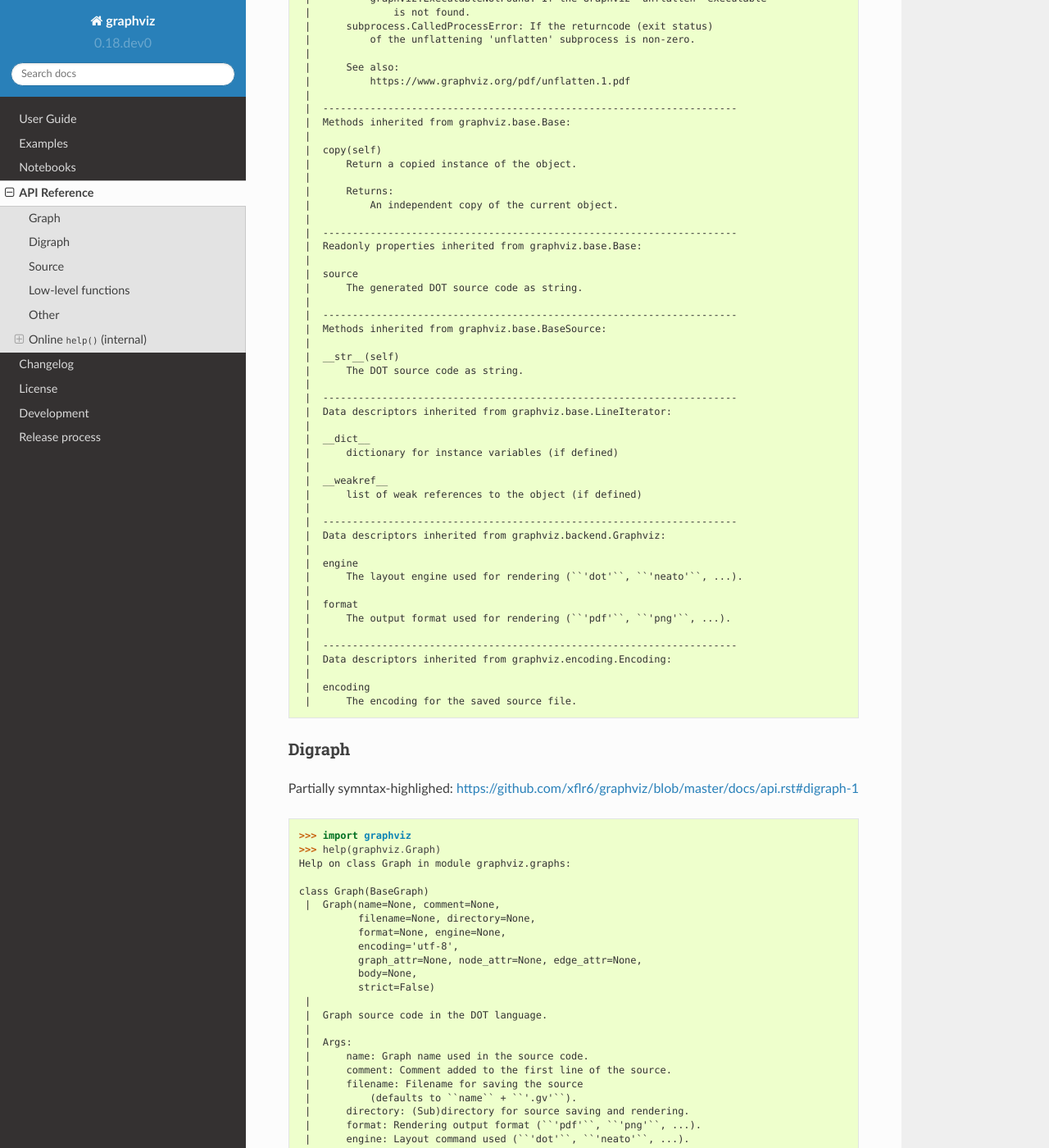
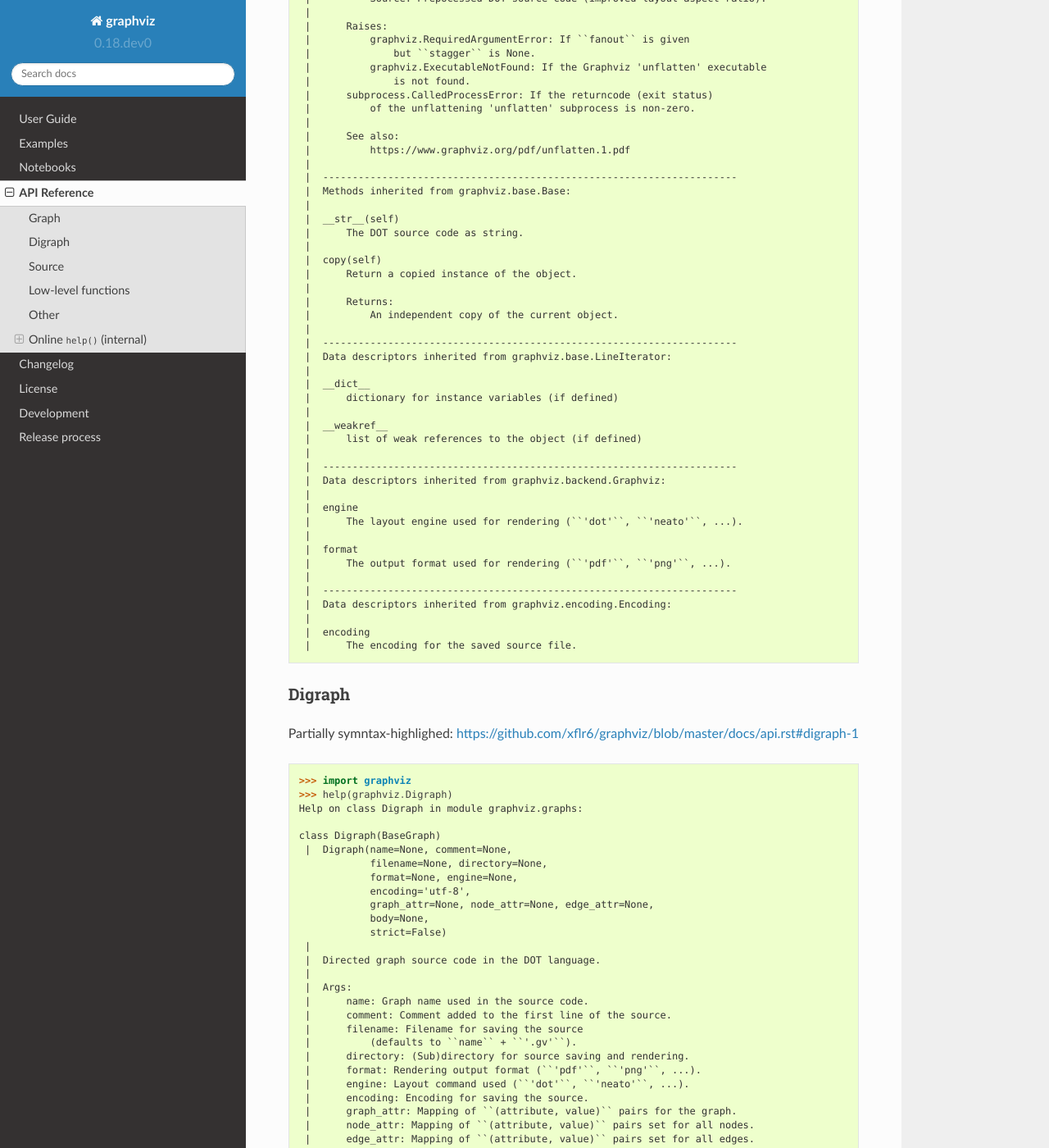
Before and after one commit to xflr6/graphviz, a Sphinx documentation site: the page built from docs/api.rst, in a window 1280 px wide and 1400 px high, scrolled down 9773 px. Shown: the whole window at 82% size. Built offline with Sphinx 7.4.7 and the Read the Docs theme 2.0.0, drawn with Linux system fonts in a browser that asks for light colours; the version number is read from the project's files by our own code; some of the changed text lies outside the part shown.

Commit message:
improve separation and mro

```diff
--- a/docs/api.rst
+++ b/docs/api.rst
@@ -187,7 +187,6 @@ https://github.com/xflr6/graphviz/blob/master/docs/api.rst#graph-1
      |      graphviz.rendering.Pipe
      |      graphviz.unflattening.Unflatten
      |      graphviz.base.Base
-     |      graphviz.base.BaseSource
      |      graphviz.base.LineIterator
      |      graphviz.backend.Graphviz
      |      graphviz.encoding.Encoding
@@ -502,23 +507,14 @@ https://github.com/xflr6/graphviz/blob/master/docs/api.rst#graph-1
      |  ----------------------------------------------------------------------
      |  Methods inherited from graphviz.base.Base:
      |
+     |  __str__(self)
+     |      The DOT source code as string.
+     |
      |  copy(self)
      |      Return a copied instance of the object.
      |
      |      Returns:
      |          An independent copy of the current object.
-     |
-     |  ----------------------------------------------------------------------
-     |  Readonly properties inherited from graphviz.base.Base:
-     |
-     |  source
-     |      The generated DOT source code as string.
-     |
-     |  ----------------------------------------------------------------------
-     |  Methods inherited from graphviz.base.BaseSource:
-     |
-     |  __str__(self)
-     |      The DOT source code as string.
      |
      |  ----------------------------------------------------------------------
      |  Data descriptors inherited from graphviz.base.LineIterator:
@@ -555,19 +551,19 @@ https://github.com/xflr6/graphviz/blob/master/docs/api.rst#digraph-1
 .. code:: python
 
     >>> import graphviz
-    >>> help(graphviz.Graph)  # doctest: +NORMALIZE_WHITESPACE +SKIP
-    Help on class Graph in module graphviz.graphs:
+    >>> help(graphviz.Digraph)  # doctest: +NORMALIZE_WHITESPACE
+    Help on class Digraph in module graphviz.graphs:
     <BLANKLINE>
-    class Graph(BaseGraph)
-     |  Graph(name=None, comment=None,
-              filename=None, directory=None,
-              format=None, engine=None,
-              encoding='utf-8',
-              graph_attr=None, node_attr=None, edge_attr=None,
-              body=None,
-              strict=False)
+    class Digraph(BaseGraph)
+     |  Digraph(name=None, comment=None,
+                filename=None, directory=None,
+                format=None, engine=None,
+                encoding='utf-8',
+                graph_attr=None, node_attr=None, edge_attr=None,
+                body=None,
+                strict=False)
      |
-     |  Graph source code in the DOT language.
+     |  Directed graph source code in the DOT language.
      |
      |  Args:
      |      name: Graph name used in the source code.
@@ -589,7 +585,7 @@ https://github.com/xflr6/graphviz/blob/master/docs/api.rst#digraph-1
      |      corresponding attribute name after instance creation.
      |
      |  Method resolution order:
-     |      Graph
+     |      Digraph
      |      BaseGraph
      |      graphviz.dot.Dot
      |      graphviz.rendering.Rendering
@@ -599,7 +595,6 @@ https://github.com/xflr6/graphviz/blob/master/docs/api.rst#digraph-1
      |      graphviz.rendering.Pipe
      |      graphviz.unflattening.Unflatten
      |      graphviz.base.Base
-     |      graphviz.base.BaseSource
      |      graphviz.base.LineIterator
      |      graphviz.backend.Graphviz
      |      graphviz.encoding.Encoding
@@ -913,23 +914,14 @@ https://github.com/xflr6/graphviz/blob/master/docs/api.rst#digraph-1
      |  ----------------------------------------------------------------------
      |  Methods inherited from graphviz.base.Base:
      |
+     |  __str__(self)
+     |      The DOT source code as string.
+     |
      |  copy(self)
      |      Return a copied instance of the object.
      |
      |      Returns:
      |          An independent copy of the current object.
-     |
-     |  ----------------------------------------------------------------------
-     |  Readonly properties inherited from graphviz.base.Base:
-     |
-     |  source
-     |      The generated DOT source code as string.
-     |
-     |  ----------------------------------------------------------------------
-     |  Methods inherited from graphviz.base.BaseSource:
-     |
-     |  __str__(self)
-     |      The DOT source code as string.
      |
      |  ----------------------------------------------------------------------
      |  Data descriptors inherited from graphviz.base.LineIterator:
@@ -966,12 +958,12 @@ https://github.com/xflr6/graphviz/blob/master/docs/api.rst#source-1
 .. code:: python
 
     >>> import graphviz
-    >>> help(graphviz.Source)  # doctest: +NORMALIZE_WHITESPACE +SKIP
+    >>> help(graphviz.Source)  # doctest: +NORMALIZE_WHITESPACE
     Help on class Source in module graphviz.sources:
     <BLANKLINE>
     class Source(graphviz.rendering.Rendering, graphviz.files.File,
                  graphviz.jupyter_integration.JupyterSvgIntegration,
-                 graphviz.base.BaseSource)
+                 graphviz.base.Base)
      |  Source(source,
                filename=None, directory=None,
                format=None, engine=None,
@@ -1002,7 +994,6 @@ https://github.com/xflr6/graphviz/blob/master/docs/api.rst#source-1
      |      graphviz.rendering.Pipe
      |      graphviz.unflattening.Unflatten
      |      graphviz.base.Base
-     |      graphviz.base.BaseSource
      |      graphviz.base.LineIterator
      |      graphviz.backend.Graphviz
      |      graphviz.encoding.Encoding
@@ -1228,17 +1219,14 @@ https://github.com/xflr6/graphviz/blob/master/docs/api.rst#source-1
      |  ----------------------------------------------------------------------
      |  Methods inherited from graphviz.base.Base:
      |
+     |  __str__(self)
+     |      The DOT source code as string.
+     |
      |  copy(self)
      |      Return a copied instance of the object.
      |
      |      Returns:
      |          An independent copy of the current object.
-     |
-     |  ----------------------------------------------------------------------
-     |  Methods inherited from graphviz.base.BaseSource:
-     |
-     |  __str__(self)
-     |      The DOT source code as string.
      |
      |  ----------------------------------------------------------------------
      |  Data descriptors inherited from graphviz.base.LineIterator:
```
Also changed, not shown: other parts of docs/api.rst (+13 -1 lines), 4 other files.
